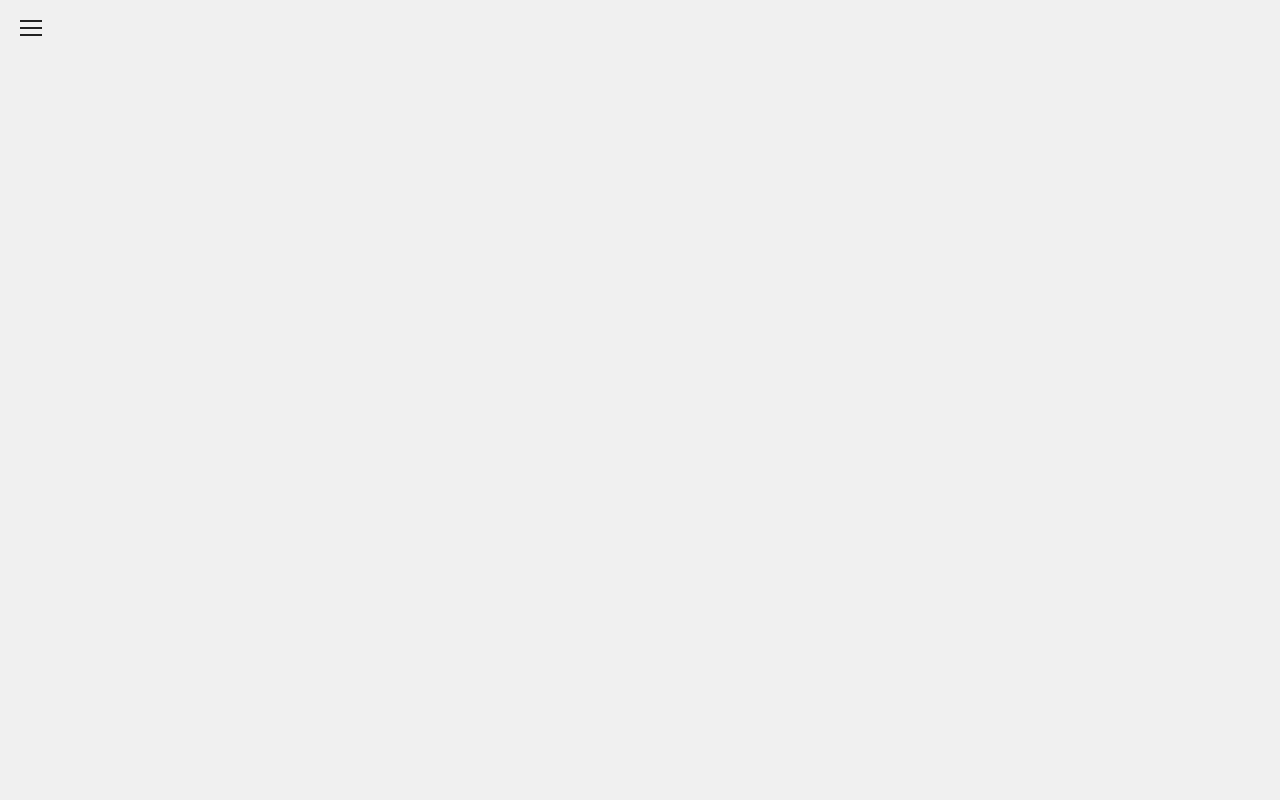
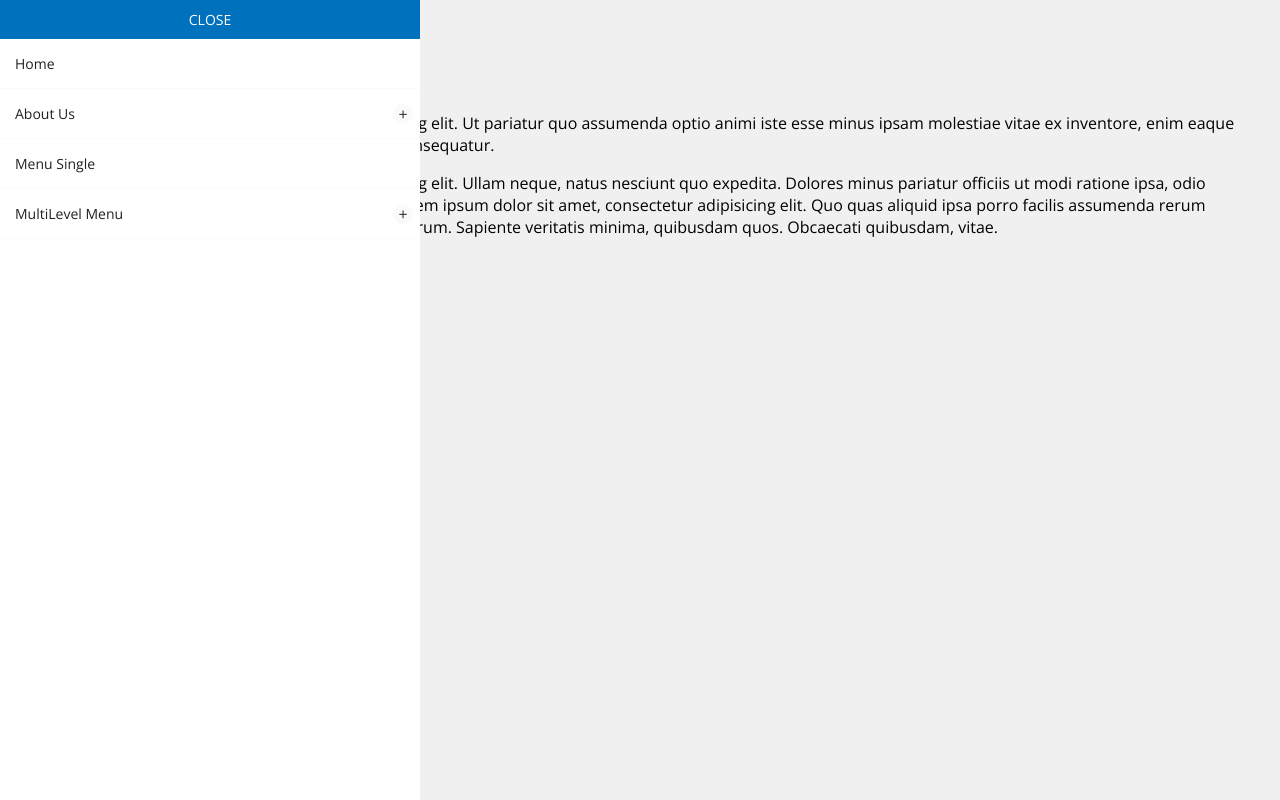
Before and after one commit to cloudasim/offscreen-nav, a website: page index.html in a window 1280 px wide. Both pictures are taken after a click on the element 31 px from the left and 41 px from the top of the page. Drawn offline with nearby package versions, Linux system fonts and the light colour scheme.

Commit message:
offscreen hideNshow multilevel Done. Need to make plugin

```diff
--- a/assets/src/scss/_off-menu.scss
+++ b/assets/src/scss/_off-menu.scss
@@ -1,12 +1,18 @@
+.show{
+    display: none;
+}
 nav.offscreen-master{
-    @include position(fixed, 0, 0, 0, 0);
+    @include position(fixed, 0, 0, 0, -420px);
+    @include transition(all linear 0.35s );
+    z-index: 44;
     background: $white;
     width: 100%;
     min-width: 180px;
     max-width: 420px;
+    overflow-y: auto;
 
-    &.initial{
-        left: -420px;
+    &.openmaster{
+        left: 0;
     }
 
     &.open{
@@ -20,12 +26,17 @@ nav.offscreen-master{
         li{
             list-style: none;
             display: block;
+            position: relative;
 
             a{
                 color: $base;
+                position: relative;
                 text-decoration: none;
                 display: block;
-                padding: 5px 10px;
+                font-size: 14px;
+                padding: 15px;
+                border-bottom: 1px solid darken( $white, 2%);
+
 
                 &:hover,
                 &:focus{
@@ -34,7 +45,7 @@ nav.offscreen-master{
                 }
 
                 &:active,
-                &:visited{
+                &.active{
                     color: $primary-dark;
                     text-decoration: none;
                     outline: none;
@@ -42,7 +53,35 @@ nav.offscreen-master{
 
             }
 
+            .hasSub{
+                @include position(absolute, 15px, 7px, 0, auto);
+                @include border-radius(50%);
+                color: lighten($base, 5%);
+                cursor: pointer;
+                width: 20px;
+                text-align: center;
+                height: 20px;
+                line-height: 20px;
+                display: inline-block;
+                background: darken($white, 2%);
+                z-index: 55;
+
+                &.close{
+                    &:after{
+                        content: '+';
+                    }
+                }
+
+                &.open{
+                    &:after{
+                        content: "-";
+                    }
+                }
+
+            }
+
             > ul li{
+                // display: none;
                 padding-left: 10px;
             }
 
@@ -52,11 +91,53 @@ nav.offscreen-master{
 
 }
 
+@if $appear-from == 'right'{
+    nav.offscreen-master{
+        left: auto;
+        text-align: right;
+
+        &.openmaster{
+            right: 0;
+        }
+
+        &:open{
+            left: auto;
+            right: 0;
+        }
+
+        ul{
+            li{
+                .hasSub{
+                    left: 7px;
+                }
+
+                > ul li{
+                    padding-left: 0;
+                    padding-right: 10px;
+                }
+            }
+        }
+
+    }
+
+}
+
+.close-master{
+    background: $primary;
+    color: white;
+    font-size: 14px;
+    font-weight: 300;
+    padding: 10px 20px;
+    cursor: pointer;
+    text-align: center;
+}
+
 /* Hamburger Menu Styling*/
 .hamburger{
     position: relative;
     width: 22px;
     height: 42px;
+    z-index: 33;
     cursor: pointer;
     margin: 20px;
 
--- /dev/null
+++ b/assets/src/scss/_settings.scss
@@ -0,0 +1 @@
+$appear-from: left; //choose left or right
--- a/assets/src/scss/main.scss
+++ b/assets/src/scss/main.scss
@@ -1,3 +1,4 @@
 @import 'variables';
 @import 'mixins';
+@import 'settings';
 @import 'off-menu';
--- a/index.html
+++ b/index.html
@@ -12,13 +12,18 @@
         <meta name="viewport" content="width=device-width, initial-scale=1">
         <link rel="icon" type="image/x-icon" href="assets_front/images/favicon.ico">
         <link rel="stylesheet" href="assets/dist/css/offscreenMenu.css" type="text/css">
-        <link rel="stylesheet" href="http://fonts.googleapis.com/css?family=Source+Sans+Pro:300,400|Merriweather:300,400,700">
+        <link rel="stylesheet" href="http://fonts.googleapis.com/css?family=Open+Sans:300,400|Merriweather:300,400,700">
 
         <!-- Style for Demo Page Only -->
         <style type="text/css">
             body{
                 background: #f0f0f0;
                 margin: 0;
+                font-family: 'Open Sans';
+            }
+            .container{
+                max-width: 1197px;
+                margin: 50px auto;
             }
 
         </style>
@@ -72,13 +77,35 @@
             </ul>
         </nav>
 
+        <div class="container">
+            <p>Lorem ipsum dolor sit amet, consectetur adipisicing elit. Ut pariatur quo assumenda optio animi iste esse minus ipsam molestiae vitae ex inventore, enim eaque cumque, quaerat accusamus voluptates earum consequatur.</p>
+            Lorem ipsum dolor sit amet, consectetur adipisicing elit. Ullam neque, natus nesciunt quo expedita. Dolores minus pariatur officiis ut modi ratione ipsa, odio earum cum animi vitae. Dolorum deleniti, quis.Lorem ipsum dolor sit amet, consectetur adipisicing elit. Quo quas aliquid ipsa porro facilis assumenda rerum corrupti repellendus dolorem? Ullam mollitia, dolorum. Sapiente veritatis minima, quibusdam quos. Obcaecati quibusdam, vitae.
+        </div>
+
     </body>
     <script src="assets/dist/js/jquery.js" type="text/javascript"></script>
     <script src="assets/dist/js/offscreenMenu.js" type="text/javascript"></script>
     <script type="text/javascript">
-        $(document).ready(function(){
-            $('.offscreen-master').addClass('initial');
+        jQuery(document).ready(function(){
+            // $('.offscreen-master').addClass('initial');
+            $('.offscreen-master > ul').prepend('<div class="close-master"> CLOSE </div>');
+            $('.close-master').on('click', function(){
+                $('.offscreen-master').toggleClass('openmaster');
+            });
             $('.offscreen-master').after("<div class='hamburger'><span class='line'></span><span class='line'></span><span class='line'></span></div>");
+            $('.hamburger').on('click', function(){
+                $('.offscreen-master').toggleClass('openmaster');
+            });
+
+            $('.offscreen-master > ul li:has(>ul)').prepend('<span class="hasSub close"></span>');
+            if($('.offscreen-master > ul li:has(>ul)')){
+                $('.offscreen-master > ul li > ul').addClass('show');
+                $('.hasSub').on('click', function(e){
+                    $(this).toggleClass('open');
+                    $(this).next('a').toggleClass('active');
+                    $(this).siblings('ul').toggleClass('show');
+                })
+            };
         });
     </script>
 </html>
```
Also changed, not shown: assets/dist/css/offscreenMenu.css, assets/dist/css/offscreenMenu.min.css, assets/dist/js/offscreenMenu.min.js, assets/src/css/offscreenMenu.css, 1 other file.
